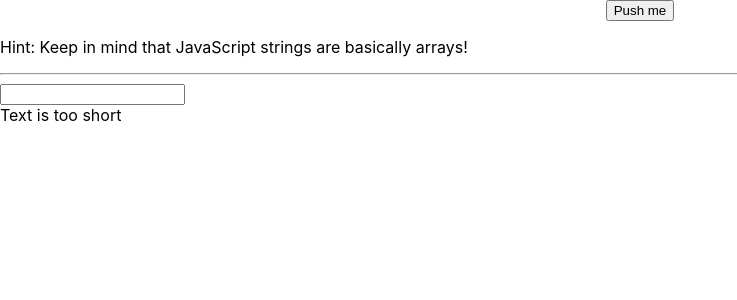
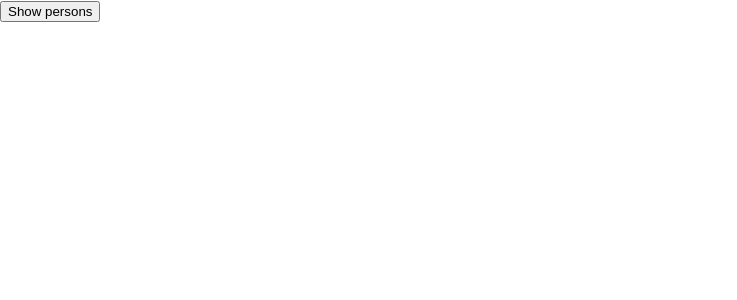
Before and after one commit to saver89/react-complete-guide, a React app: page / in a window 1280 px wide. Shown: the top 300 px of the page, without its empty margins (0-737 px from the left). Built offline with nearby package versions, Linux system fonts and the light colour scheme.

Commit message:
add person component like in tutorial

```diff
--- /dev/null
+++ b/src/components/Persons/Person/Person.css
@@ -0,0 +1,14 @@
+.Person {
+    width: 60%;
+    margin: 16px auto;
+    border: 1px solid #eee;
+    box-shadow: 0 2px 3px #ccc;
+    padding: 16px;
+    text-align: center;
+}
+
+@media (min-width: 500px) {
+    .Person {
+        width: 450px;
+    }
+}
--- /dev/null
+++ b/src/components/Persons/Person/Person.js
@@ -0,0 +1,12 @@
+import React from 'react';
+import classes from './Person.css';
+
+const person = (props) => {
+    return (<div onClick={props.personClickHandler} className={classes.Person}>
+        <input onChange={props.nameChangeHandler} type="text" value={props.name}/>
+        <p>{props.name}</p>
+        <p>{props.age}</p>
+    </div>);
+};
+
+export default person;
--- /dev/null
+++ b/src/components/Persons/Persons.js
@@ -0,0 +1,15 @@
+import React from 'react';
+import Person from './Person/Person';
+
+const persons = (props) => {
+    return (props.persons.map((person, index)=> {
+        return <Person
+            personClickHandler={() => {props.personClickHandler(index)}}
+            name={person.name}
+            age={person.age}
+            key={person.id}
+            nameChangeHandler={(event)=> {props.nameChangeHandler(event, person.id)}}/>
+    }));
+};
+
+export default persons;
--- a/src/containers/App.css
+++ b/src/containers/App.css
@@ -1,5 +1,5 @@
 .App {
-  text-align: left;
+  text-align: center;
 }
 
 .App-logo {
--- a/src/containers/App.js
+++ b/src/containers/App.js
@@ -1,65 +1,57 @@
 import React, { Component } from 'react';
 import classes from './App.css';
-import ValidationComponent from '../components/ValidationComponent';
-import CharComponent from '../components/CharComponent/CharComponent'
-import '../components/CharComponent/CharComponent.css'
-import Task from '../components/Task/Task'
-import ErrorBoundary from '../components/ErrorBoundary/ErrorBoundary'
+import Persons from '../components/Persons/Persons';
 
 class App extends Component {
   state = {
-    strValue: "",
-    showText: false
-  };
-
-  onChangeHandler = (event) => {
-    this.setState({ "strValue": event.target.value });
+    showPersons: false,
+    persons: [
+      { id: "#111", name: "Max", age: 28 },
+      { id: "#222", name: "Manu", age: 29 },
+      { id: "#333", name: "Stephanie", age: 26 }
+    ]
   };
 
   toggleShowPershonHandler = () => {
-    const randomNumber = Math.random();
-    //if (randomNumber > 0.7) throw Error('ERROR');
-
-    this.setState({ showText: !this.state.showText });
+    this.setState({ showPersons: !this.state.showPersons });
   };
 
-  deleteCharHandler = (index) => {
-    const tempStr = this.state.strValue.split('');
-    tempStr.splice(index, 1);
-    const updatedText = tempStr.join('');
-    this.setState({ strValue: updatedText });
+  personClickHandler = (index) => {
+    const persons = [...this.state.persons];
+    persons.splice(index, 1);
+    this.setState({persons: persons});
+  };
+
+  nameChangeHandler = (event, id) => {
+    const personIndex = this.state.persons.findIndex(p => {
+      return p.id === id
+    });
+
+    const person = {...this.state.persons[personIndex]};
+    person.name = event.target.value;
+    const persons = [...this.state.persons];
+    persons[personIndex] = person;
+    this.setState({persons: persons});
   };
 
   render() {
-    const charComponentList = this.state.strValue.split('').map((ch, index) => {
-      return <CharComponent letter={ch} key={index} clicked={() => this.deleteCharHandler(index)}></CharComponent>
-    });
-
-    const centerStyle = {
-      width: '100%', display: 'flex', justifyContent: 'center'
-    };
-
-    let btnClass = null;
-    if (this.state.showText) {
+    let btnClass = null, persons = null;
+    if (this.state.showPersons) {
       btnClass = classes.red;
+      persons = (<Persons
+        persons={this.state.persons}
+        personClickHandler={this.personClickHandler}
+        nameChangeHandler={this.nameChangeHandler}
+      />);
     }
 
     return (
-      <ErrorBoundary>
-        <div className={classes.App}>
-          <div style={centerStyle}>
-            <button className={btnClass} onClick={this.toggleShowPershonHandler}>Push me</button>
-          </div>
-          {this.state.showText ? <Task /> : null}
-          <p className={classes.red}>Hint: Keep in mind that JavaScript strings are basically arrays!</p>
-          <hr />
-
-          <input onChange={(event) => this.onChangeHandler(event)} value={this.state.strValue} />
-          <label>{this.state.strValue}</label>
-          <ValidationComponent length={this.state.strValue.length}></ValidationComponent>
-          {charComponentList}
+      <div className={classes.App}>
+        <div>
+          <button className={btnClass} onClick={this.toggleShowPershonHandler}>Show persons</button>
+          {persons}
         </div>
-      </ErrorBoundary>
+      </div>
     )
   };
 }
```
Also changed, not shown: src/components/Cockpit/Cockpit.js (added).
